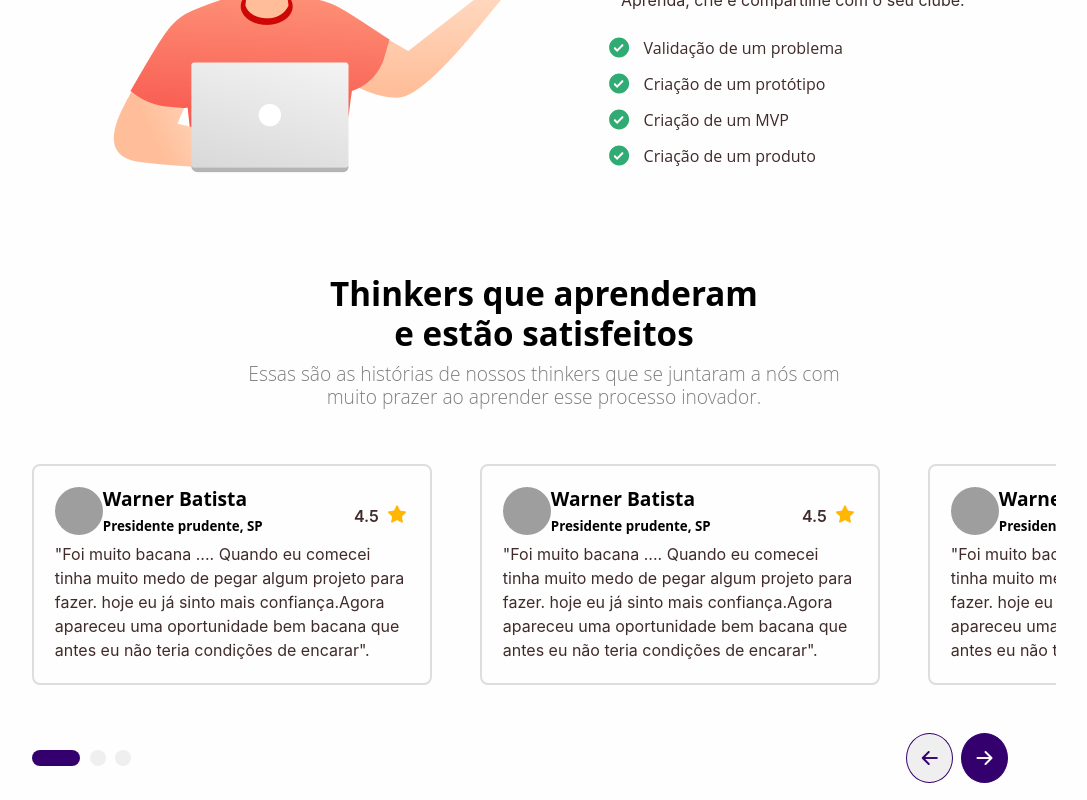
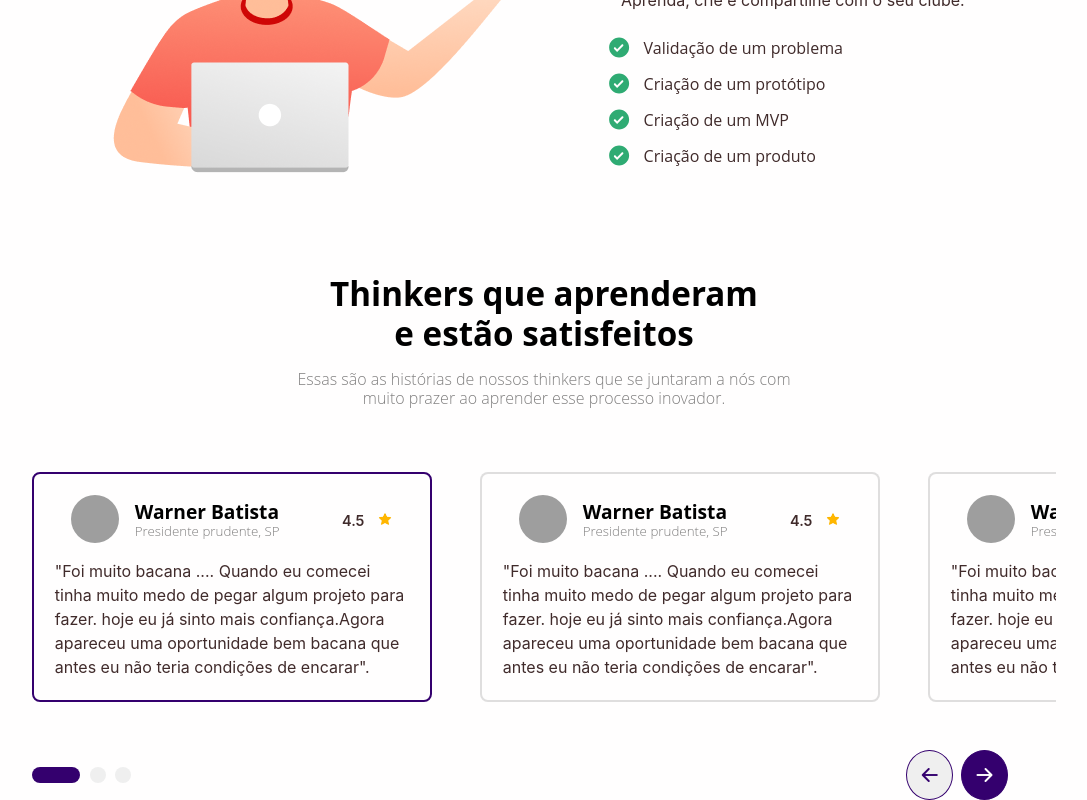
Before and after one commit to felipealbuquerq/primeirasemanadothinker, an Angular app in the folder angular/: page / in a window 1280 px wide. Shown: the part 1143-1943 px from the top of the page, without its empty margins (96-1183 px from the left). Built offline with nearby package versions, Linux system fonts and the light colour scheme; grey boxes are pictures that could not be loaded.

Commit message:
feat: #6 - configured styled title and subtitle

```diff
--- a/angular/src/app/shared/card/card.component.html
+++ b/angular/src/app/shared/card/card.component.html
@@ -1,10 +1,10 @@
-<div class="card">
-  <div class="card-flex-header">
+<div class="card" [ngClass]="{ actived: isActived }">
+  <div class="think-card">
     <div class="card-infos">
       <img class="testimonials-image" [src]="image" alt="card user image" />
       <div class="texts">
         <h5>{{ name }}</h5>
-        <h6>{{ place }}</h6>
+        <h6 class="fw-lighter text-black-50">{{ place }}</h6>
       </div>
     </div>
     <div class="stars">
--- a/angular/src/app/shared/card/card.component.scss
+++ b/angular/src/app/shared/card/card.component.scss
@@ -1,13 +1,25 @@
 .card {
-  .card-flex-header {
+  .think-card {
     display: flex;
     flex-direction: row;
     justify-content: space-between;
+    margin-bottom: 1rem;
+    padding: 0 1rem;
+
     .card-infos {
       & .testimonials-image {
         border-radius: 50%;
         width: 3rem;
         height: 3rem;
+      }
+      & .texts {
+        margin-left: 1rem;
+        display: flex;
+        flex-direction: column;
+        justify-content: center;
+        * {
+          margin: 0;
+        }
       }
       & {
         display: flex;
@@ -19,13 +31,14 @@
       display: flex;
       justify-content: center;
       align-items: center;
-
       strong {
-        transform: translateY(10%);
-        margin-right: 0.4rem;
+        transform: translateY(0.1rem);
+        margin-right: 0.8rem;
+        font-size: 0.9rem;
+        font-weight: 600;
       }
       img {
-        width: 1.5rem;
+        width: 1rem;
       }
     }
   }
--- a/angular/src/app/testimonials-area/testimonials-area.component.scss
+++ b/angular/src/app/testimonials-area/testimonials-area.component.scss
@@ -20,6 +20,13 @@
       max-width: 70rem;
       width: 100%;
       overflow-x: hidden;
+    }
+
+    .text-container {
+      & .subtitle {
+        margin: 1rem 0;
+        font-size: 1rem;
+      }
     }
 
     .footer-testimonials {
```
